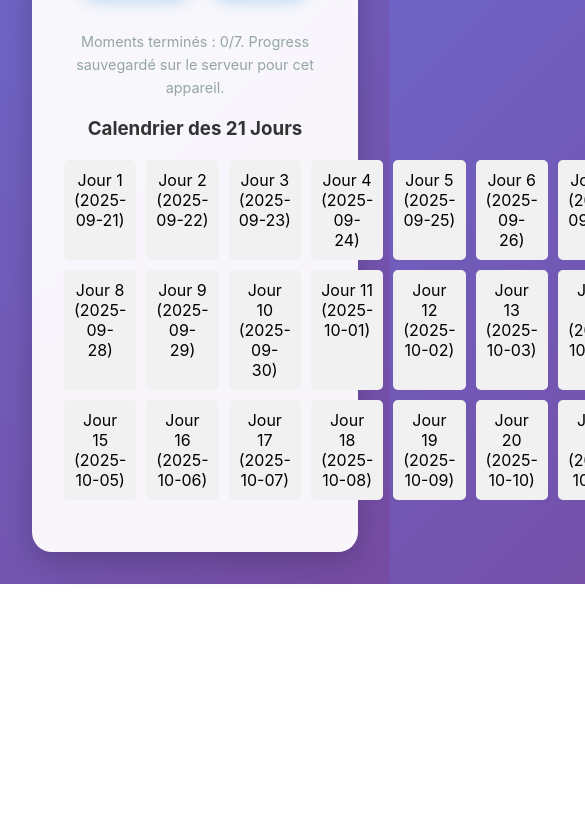
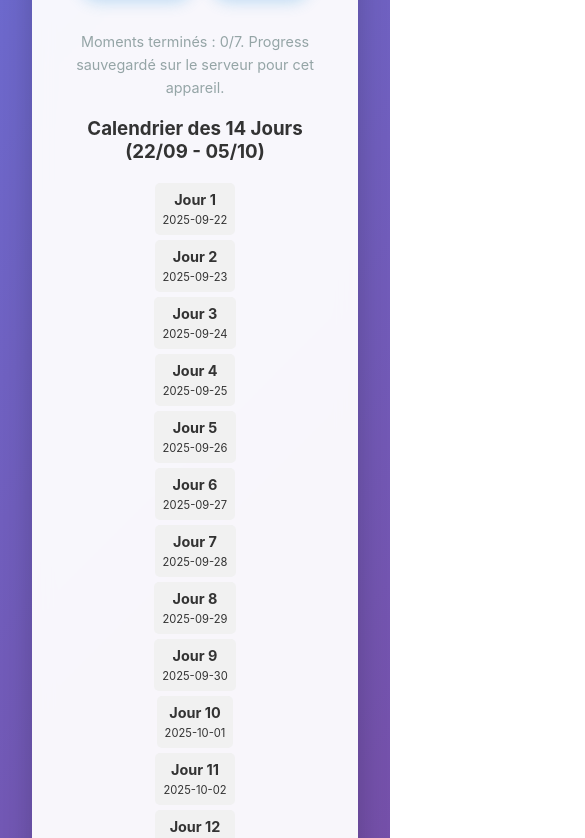
Before and after one commit to wilf974/RDV, a React (Vite) app in the folder frontend/: page / in a window 390 px wide. Shown: the part 1026-1864 px from the top of the page, 585 px wide, since content can reach past the window. Before the commit the page ends 1610 px from the top, so only its background shows below. Built offline with nearby package versions, Linux system fonts and the light colour scheme; no server answers.

Commit message:
Calendrier amélioré : 14 jours, responsive, validation visuelle avec checkmark

```diff
--- a/frontend/src/App.jsx
+++ b/frontend/src/App.jsx
@@ -147,10 +147,10 @@ function App() {
     }
   };
 
-  // Générer les jours du challenge (21 jours)
-  const startDate = new Date('2025-09-21');
+  // Générer les jours du challenge (14 jours : 22/09 au 05/10)
+  const startDate = new Date('2025-09-22');
   const days = [];
-  for (let i = 0; i < 21; i++) {
+  for (let i = 0; i < 14; i++) {
     const day = new Date(startDate);
     day.setDate(startDate.getDate() + i);
     const dayStr = day.toISOString().split('T')[0];
@@ -180,20 +180,16 @@ function App() {
             </button>
           </div>
           <p className="footer">Moments terminés : {completedMoments.length}/7. Progress sauvegardé sur le serveur pour cet appareil.</p>
-          <h3>Calendrier des 21 Jours</h3>
-          <div style={{ display: 'grid', gridTemplateColumns: 'repeat(7, 1fr)', gap: '10px', margin: '20px 0' }}>
+          <h3>Calendrier des 14 Jours (22/09 - 05/10)</h3>
+          <div className="calendar">
             {days.map((day, index) => (
               <div
                 key={day.date}
-                style={{
-                  padding: '10px',
-                  backgroundColor: day.isCompleted ? '#4caf50' : '#f1f1f1',
-                  color: day.isCompleted ? 'white' : 'black',
-                  borderRadius: '5px',
-                  textAlign: 'center'
-                }}
+                className={`day ${day.isCompleted ? 'completed' : ''}`}
               >
-                Jour {index + 1} ({day.date})
+                <span className="day-number">Jour {index + 1}</span>
+                <span className="day-date">{day.date}</span>
+                {day.isCompleted && <span className="check">✓</span>}
               </div>
             ))}
           </div>
--- a/frontend/src/index.css
+++ b/frontend/src/index.css
@@ -96,3 +96,70 @@ button:disabled {
   font-size: 0.9rem;
   color: #95a5a6;
 }
+
+.calendar {
+  display: grid;
+  grid-template-columns: repeat(auto-fit, minmax(100px, 1fr));
+  gap: 10px;
+  margin: 20px auto;
+  max-width: 600px;
+  justify-items: center;
+}
+
+.day {
+  display: flex;
+  flex-direction: column;
+  align-items: center;
+  padding: 10px;
+  background-color: #f1f1f1;
+  border-radius: 5px;
+  min-width: 80px;
+  text-align: center;
+  transition: background-color 0.3s ease;
+}
+
+.day.completed {
+  background-color: #4caf50;
+  color: white;
+}
+
+.day-number {
+  font-weight: bold;
+  font-size: 1rem;
+}
+
+.day-date {
+  font-size: 0.8rem;
+  margin-top: 5px;
+}
+
+.check {
+  font-size: 1.2rem;
+  margin-top: 5px;
+}
+
+@media (max-width: 768px) {
+  .calendar {
+    grid-template-columns: repeat(2, 1fr);
+    gap: 5px;
+  }
+
+  .day {
+    min-width: 60px;
+    padding: 8px;
+  }
+
+  .day-number {
+    font-size: 0.9rem;
+  }
+
+  .day-date {
+    font-size: 0.7rem;
+  }
+}
+
+@media (max-width: 480px) {
+  .calendar {
+    grid-template-columns: 1fr;
+  }
+}
```
Also changed, not shown: 1 other file (tests, documents, lock files or other folders).
